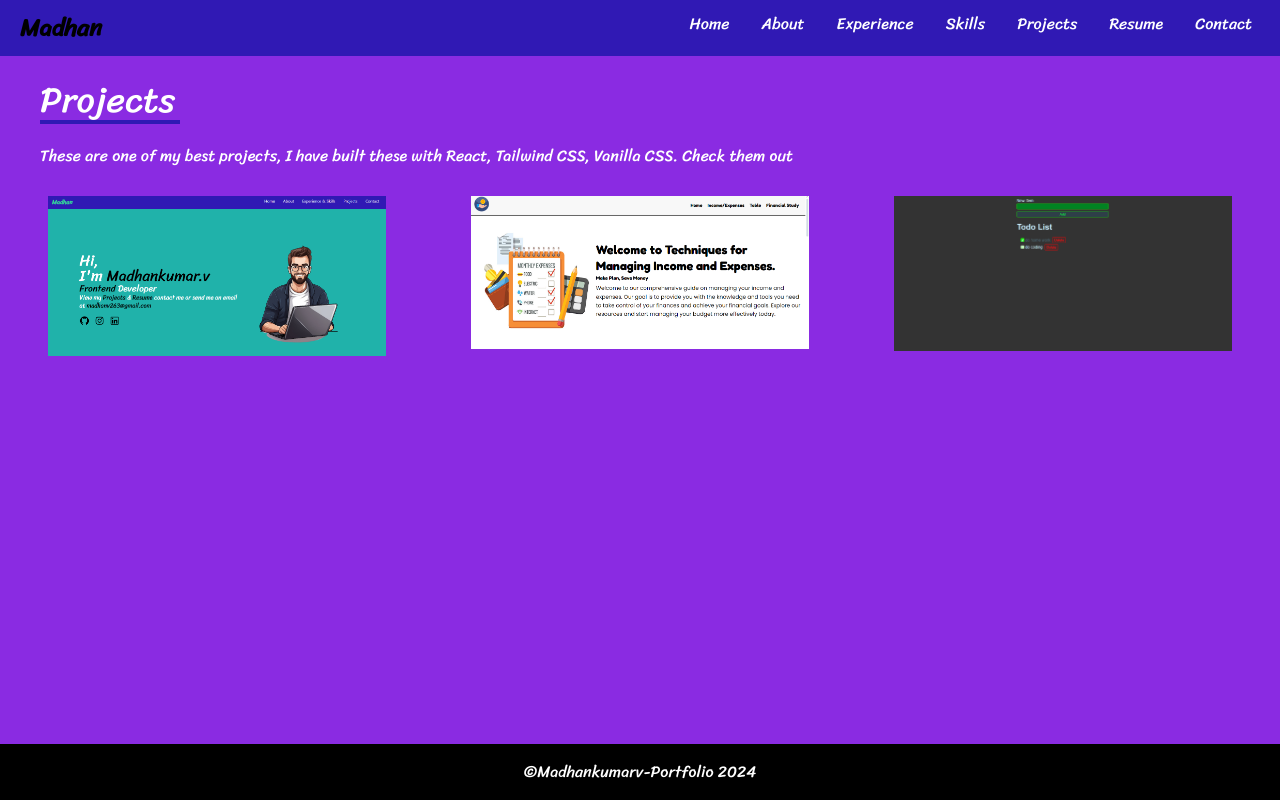
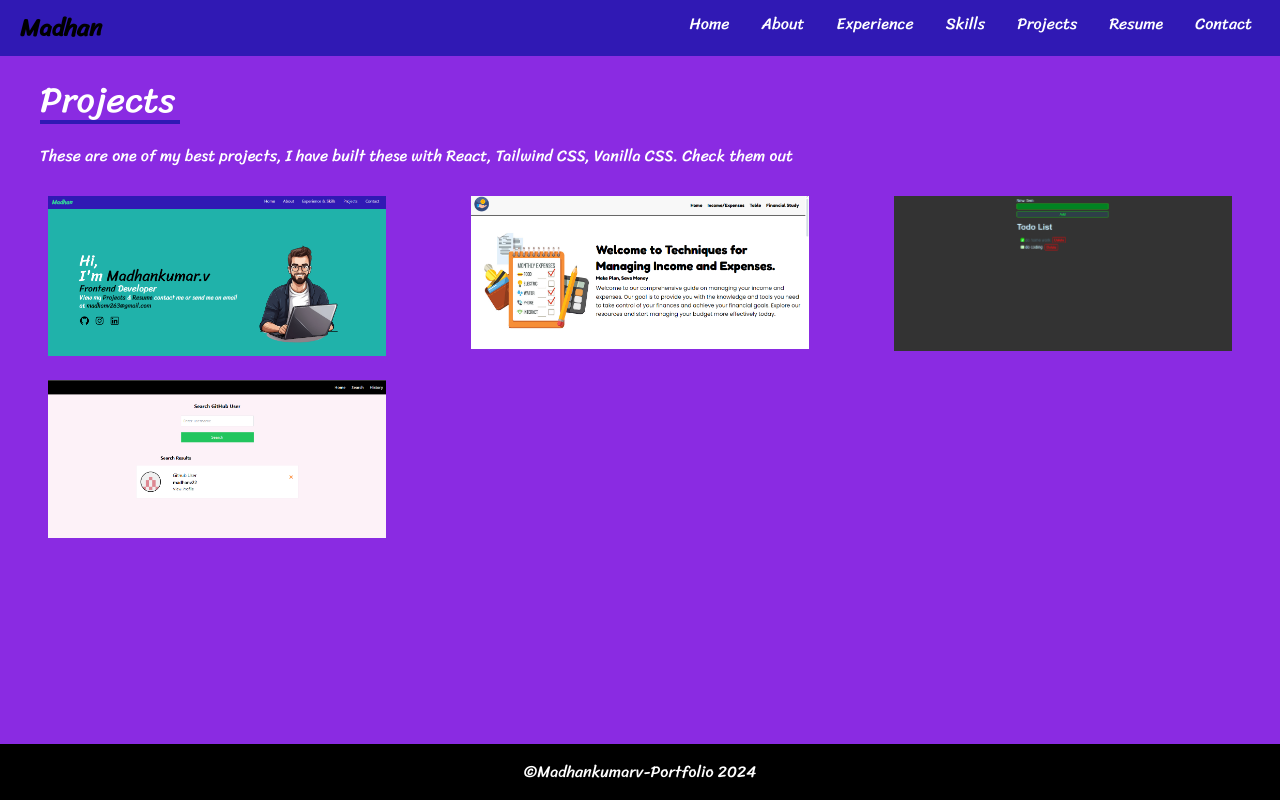
Before and after one commit to madhanv22/madhankumar-portfolio, a React (Vite) app: page /#/projects in a window 1280 px wide. Built offline with nearby package versions, Linux system fonts and the light colour scheme.

Commit message:
new project added

```diff
--- a/src/components/Projects.jsx
+++ b/src/components/Projects.jsx
@@ -1,6 +1,7 @@
 import projectImg1 from '../assets/project1.png';
 import projectImg2 from '../assets/project2.png';
 import projectImg3 from '../assets/project3.png';
+import projectImg4 from '../assets/project4.png';
 
 const Projects = () => {
   const config = {
@@ -22,6 +23,12 @@ const Projects = () => {
         description: 'I created a responsive To-Do List application using React.js, JavaScript, and CSS.',
         link: 'https://madhanv22.github.io/react-todo-list/',
         SourceLink: 'https://github.com/madhanv22/react-todo-list'
+      },
+      {
+        image: projectImg4,
+        description: 'I created a Github Dashboard application using React.js',
+        link: 'https://madhanv22.github.io/github-dashboard/',
+        SourceLink: 'https://github.com/madhanv22/github-dashboard'
       }
     ]
   };
```
Also changed, not shown: src/assets/project4.png (added).
